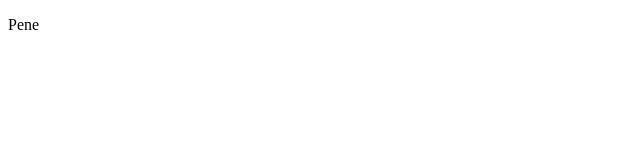
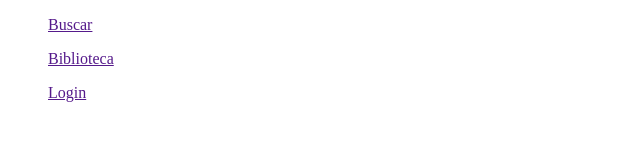
Before and after one commit to jxsussz44/ModMusic, a plain HTML site: page index.html in a window 1280 px wide. Shown: the whole page, without its empty margins (0-640 px from the left). Drawn offline with Linux system fonts and the light colour scheme.

Commit message:
navbar sin css

```diff
--- a/index.html
+++ b/index.html
@@ -6,6 +6,10 @@
     <title>ModMusic</title>
 </head>
 <body>
-    <p>Pene</p>
+    <nav>
+        <ul><a href="">Buscar</a></ul>
+        <ul><a href="">Biblioteca</a></ul>
+        <ul><a href="">Login</a></ul>
+    </nav>
 </body>
 </html>
```
